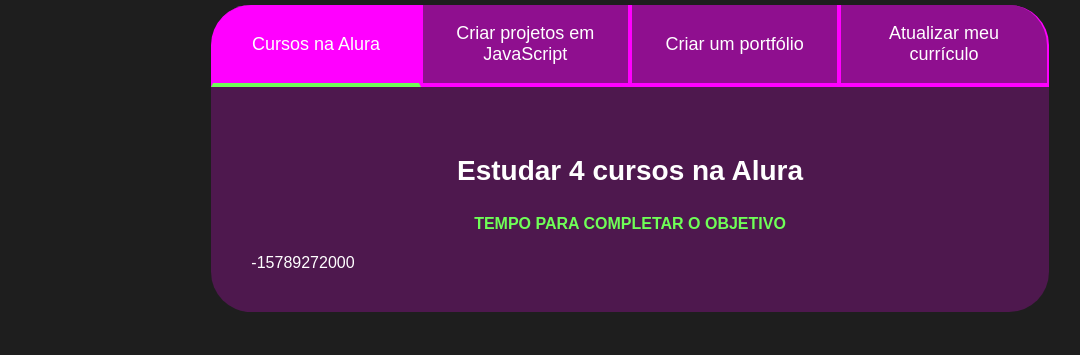
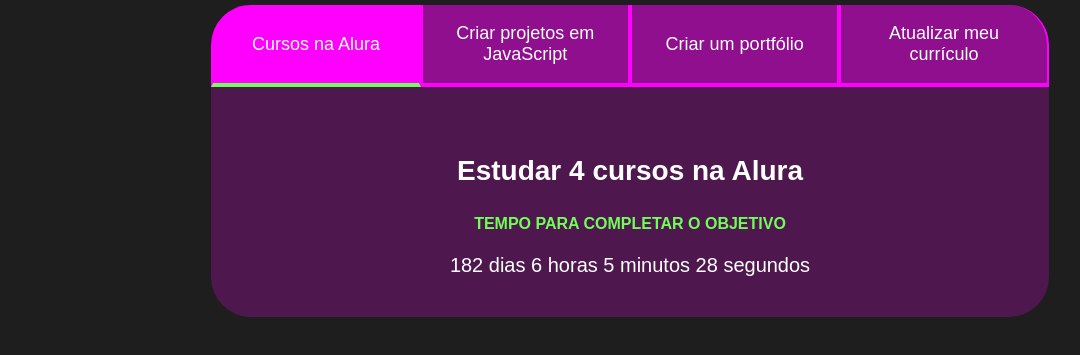
Before and after one commit to IsaCarletto25/PV-programa-o, a plain HTML site: page index.html in a window 1280 px wide. Shown: the part 93-448 px from the top of the page, without its empty margins (10-1090 px from the left). Drawn offline with Linux system fonts and the light colour scheme; a web font is replaced by a local one.

Commit message:
continuação

```diff
--- a/main.js
+++ b/main.js
@@ -15,7 +15,21 @@ for (let i = 0; i < botoes.length; i++) {
 }
 
 const contadores = document.querySelectorAll(".contador");
-const tempoObjetivo1 = new Date("2023-10-05T00:00:00");
+const tempoObjetivo1 = new Date("2024-10-04T00:00:00");
 let tempoAtual = new Date();
 
-contadores[0].textContent = tempoObjetivo1 - tempoAtual;
+contadores[0].textContent = calculaTempo(tempoObjetivo1);
+
+function calculaTempo(tempoObjetivo) {
+    let tempoAtual = new Date();
+    let tempoFinal = tempoObjetivo - tempoAtual;
+    let segundos = Math.floor(tempoFinal / 1000);
+    let minutos = Math.floor(segundos / 60);
+    let horas = Math.floor(minutos / 60);
+    let dias = Math.floor(horas / 24);
+
+    segundos %= 60;
+    minutos %= 60;
+    horas %= 24;
+    return dias + " dias " + horas + " horas " + minutos + " minutos " + segundos + " segundos";
+  }
--- a/style.css
+++ b/style.css
@@ -99,3 +99,8 @@ body {
     color: var(--verde);
     text-transform: uppercase;
 }
+
+.contador{
+    font-size: 20px;
+    text-align: center;
+}
```
